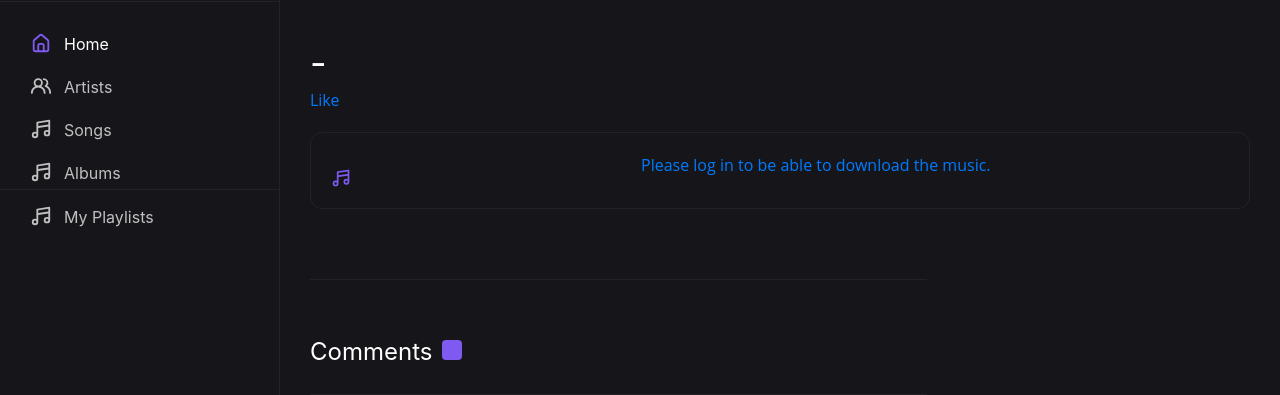
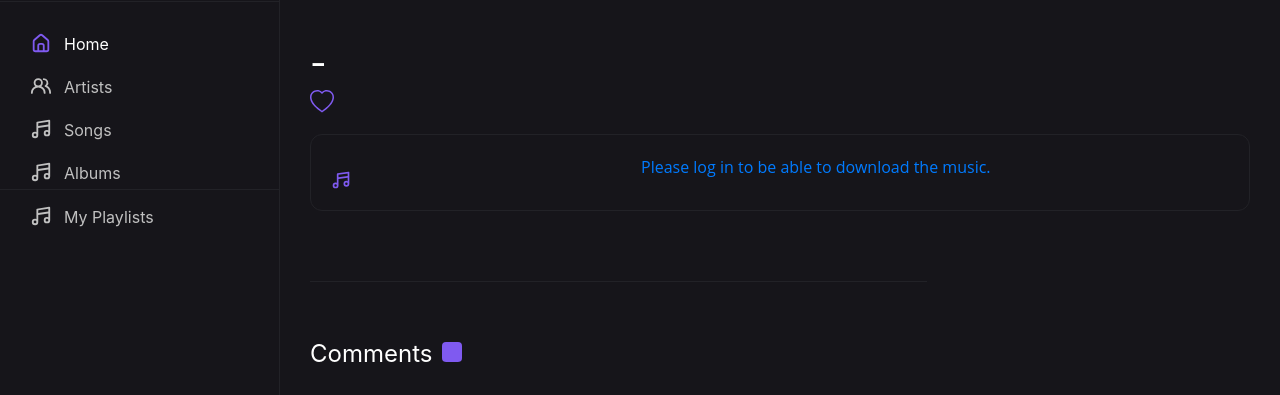
Before and after one commit to IvanSir/melomusic, a Django app: template music/templates/music/single-song.html in a window 1280 px wide. Shown: the part 148-543 px from the top of the page. Run offline with Django 3.2, Linux system fonts and the light colour scheme; the template is opened without the code that fills it, so the values that code supplies are empty; some libraries are stand-ins or nearby versions.

Commit message:
step 2 full

```diff
--- a/music/templates/music/single-song.html
+++ b/music/templates/music/single-song.html
@@ -30,10 +30,10 @@
                     <h1>{{song.title}} - {% for artist in song.artists.all %} {{artist.title}}, {% endfor %}</h1>
                 </div>
                 {% if is_favourite %}
-                <a href="{% url 'remove-favourite-song' song.slug song.pk%}">DisLike</a>
+                <a href="{% url 'remove-favourite-song' song.slug song.pk%}"><svg xmlns="http://www.w3.org/2000/svg" width="24" height="24" fill="#7f5af0" class="bi bi-heart-fill" viewBox="0 0 16 16"> <path fill-rule="evenodd" d="M8 1.314C12.438-3.248 23.534 4.735 8 15-7.534 4.736 3.562-3.248 8 1.314z"/> </svg></a>
 
                 {% else %}
-                <a href="{% url 'add-favourite-song' song.slug song.pk%}">Like</a>
+                <a href="{% url 'add-favourite-song' song.slug song.pk%}"> <svg xmlns="http://www.w3.org/2000/svg" width="24" height="24" fill="#7f5af0" class="bi bi-heart" viewBox="0 0 16 16"> <path d="m8 2.748-.717-.737C5.6.281 2.514.878 1.4 3.053c-.523 1.023-.641 2.5.314 4.385.92 1.815 2.834 3.989 6.286 6.357 3.452-2.368 5.365-4.542 6.286-6.357.955-1.886.838-3.362.314-4.385C13.486.878 10.4.28 8.717 2.01L8 2.748zM8 15C-7.333 4.868 3.279-3.04 7.824 1.143c.06.055.119.112.176.171a3.12 3.12 0 0 1 .176-.17C12.72-3.042 23.333 4.867 8 15z"/> </svg></a>
 
                 {% endif %}
             </div>
```
Also changed, not shown: db.sqlite3.
